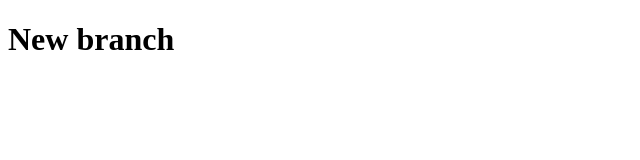
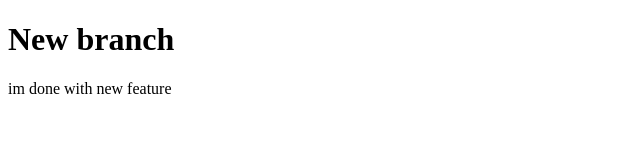
Before and after one commit to daily-developer377/branch, a plain HTML site: page index.html in a window 1280 px wide. Shown: the whole page, without its empty margins (0-640 px from the left). Drawn offline with Linux system fonts and the light colour scheme.

Commit message:
new feature

```diff
--- a/index.html
+++ b/index.html
@@ -8,5 +8,6 @@
 </head>
 <body>
     <h1>New branch</h1>
+    <p>im done with new feature</p>
 </body>
 </html>
```
